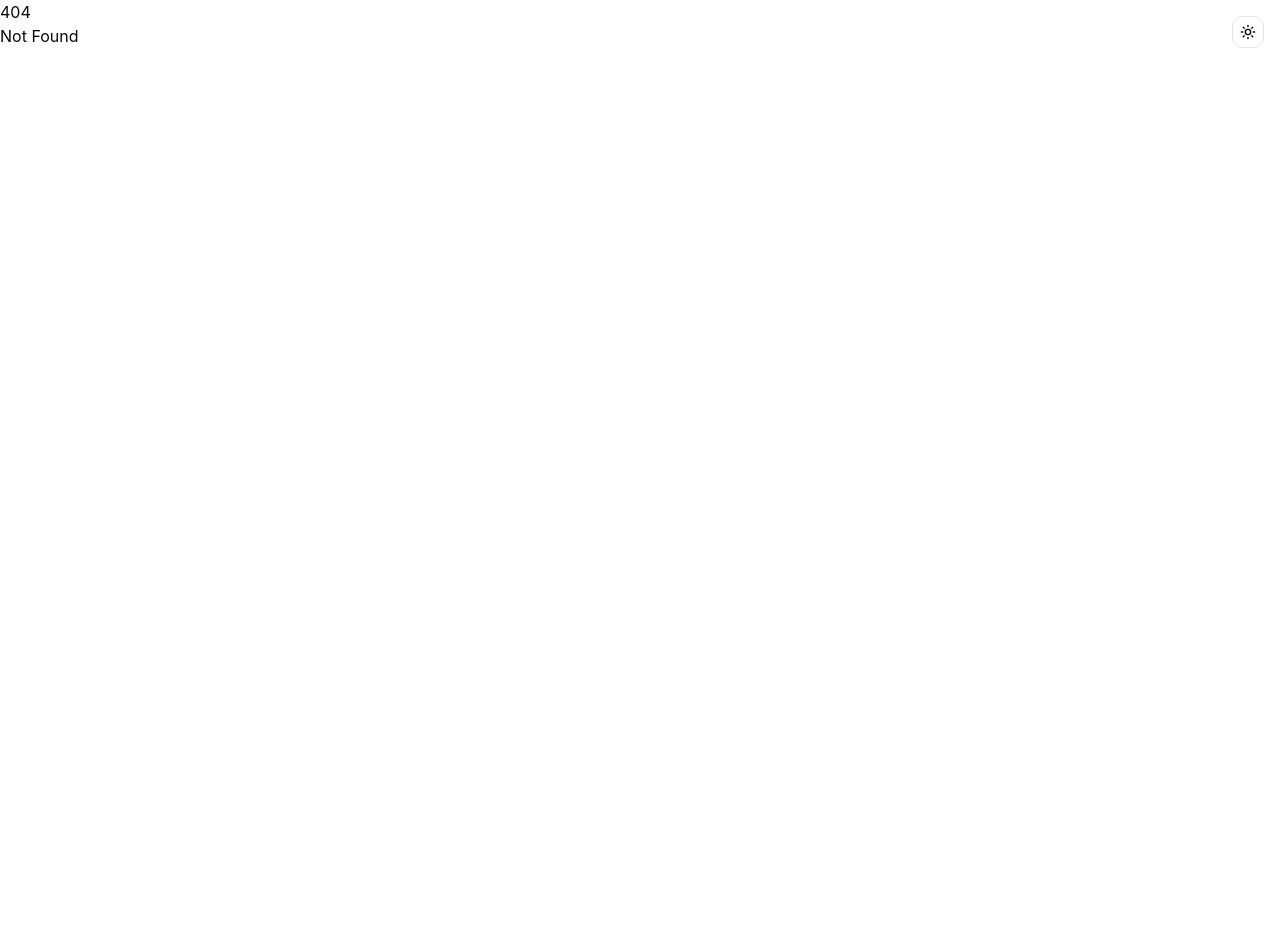
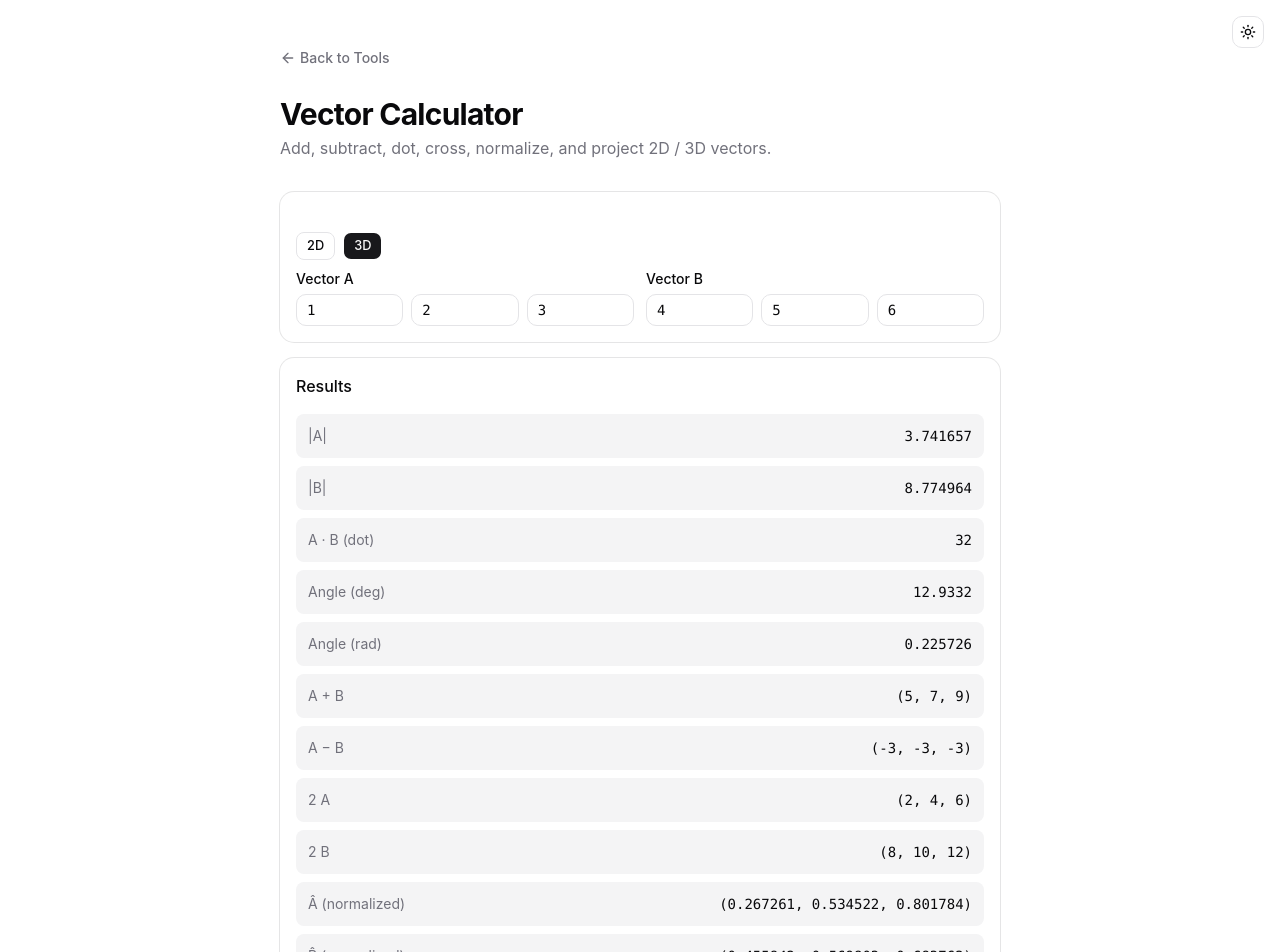
Before and after one commit to orykr/tool.ory.kr, a SvelteKit app in the folder frontend/: page /vector in a window 1280 px wide. Before the commit this address had no page. Shown: the top 952 px of the page. Before the commit the page ends 800 px from the top, so only its background shows below. Built offline with nearby package versions, Linux system fonts and the light colour scheme.

Commit message:
feat(vector): add 2D/3D vector calculator (dot/cross/proj/normalize)

```diff
--- a/frontend/src/routes/+page.svelte
+++ b/frontend/src/routes/+page.svelte
@@ -646,6 +646,11 @@
 			href: "/bpm",
 			title: "BPM / Tempo Tools",
 			description: "Tap to find BPM, compute note delays, and play a metronome."
+		},
+		{
+			href: "/vector",
+			title: "Vector Calculator",
+			description: "Add, subtract, dot, cross, normalize, and project 2D/3D vectors."
 		}
 	];
 </script>
--- /dev/null
+++ b/frontend/src/routes/vector/+page.svelte
@@ -0,0 +1,185 @@
+<script lang="ts">
+	import * as Card from "$lib/components/ui/card/index.js";
+	import { Button } from "$lib/components/ui/button/index.js";
+	import { Input } from "$lib/components/ui/input/index.js";
+	import { Label } from "$lib/components/ui/label/index.js";
+	import ArrowLeft from "@lucide/svelte/icons/arrow-left";
+
+	let mode = $state<"2d" | "3d">("3d");
+	let aX = $state(1);
+	let aY = $state(2);
+	let aZ = $state(3);
+	let bX = $state(4);
+	let bY = $state(5);
+	let bZ = $state(6);
+
+	let A = $derived(mode === "3d" ? [Number(aX), Number(aY), Number(aZ)] : [Number(aX), Number(aY)]);
+	let B = $derived(mode === "3d" ? [Number(bX), Number(bY), Number(bZ)] : [Number(bX), Number(bY)]);
+
+	function dot(a: number[], b: number[]): number {
+		let s = 0;
+		for (let i = 0; i < a.length; i++) s += a[i] * b[i];
+		return s;
+	}
+
+	function magnitude(a: number[]): number {
+		return Math.sqrt(dot(a, a));
+	}
+
+	function cross3(a: number[], b: number[]): number[] {
+		return [
+			a[1] * b[2] - a[2] * b[1],
+			a[2] * b[0] - a[0] * b[2],
+			a[0] * b[1] - a[1] * b[0]
+		];
+	}
+
+	function cross2(a: number[], b: number[]): number {
+		return a[0] * b[1] - a[1] * b[0];
+	}
+
+	function add(a: number[], b: number[]): number[] {
+		return a.map((v, i) => v + b[i]);
+	}
+
+	function sub(a: number[], b: number[]): number[] {
+		return a.map((v, i) => v - b[i]);
+	}
+
+	function scale(a: number[], s: number): number[] {
+		return a.map((v) => v * s);
+	}
+
+	function normalize(a: number[]): number[] {
+		const m = magnitude(a);
+		return m === 0 ? a.map(() => 0) : a.map((v) => v / m);
+	}
+
+	function fmt(n: number, digits = 6): string {
+		if (!Number.isFinite(n)) return "—";
+		const s = n.toFixed(digits);
+		return s.replace(/\.?0+$/, "");
+	}
+
+	function fmtVec(v: number[]): string {
+		return `(${v.map((x) => fmt(x)).join(", ")})`;
+	}
+
+	let result = $derived.by(() => {
+		const ma = magnitude(A);
+		const mb = magnitude(B);
+		const dotProd = dot(A, B);
+		const cosTheta = ma === 0 || mb === 0 ? 0 : dotProd / (ma * mb);
+		const angle = Math.acos(Math.max(-1, Math.min(1, cosTheta)));
+		return {
+			a: A,
+			b: B,
+			ma,
+			mb,
+			dot: dotProd,
+			angleRad: angle,
+			angleDeg: (angle * 180) / Math.PI,
+			sum: add(A, B),
+			diff: sub(A, B),
+			scaledA: scale(A, 2),
+			scaledB: scale(B, 2),
+			normA: normalize(A),
+			normB: normalize(B),
+			cross: mode === "3d" ? cross3(A, B) : null,
+			cross2d: mode === "2d" ? cross2(A, B) : null,
+			projection:
+				dot(B, B) === 0
+					? null
+					: scale(B, dot(A, B) / dot(B, B))
+		};
+	});
+</script>
+
+<main class="container mx-auto max-w-3xl px-6 py-12">
+	<nav class="mb-6">
+		<a
+			href="/"
+			class="text-muted-foreground hover:text-foreground inline-flex items-center gap-1 text-sm font-medium transition-colors"
+		>
+			<ArrowLeft class="h-4 w-4" />
+			Back to Tools
+		</a>
+	</nav>
+
+	<header class="mb-8">
+		<h1 class="text-3xl font-bold tracking-tight">Vector Calculator</h1>
+		<p class="text-muted-foreground mt-1">
+			Add, subtract, dot, cross, normalize, and project 2D / 3D vectors.
+		</p>
+	</header>
+
+	<Card.Root class="mb-4">
+		<Card.Content class="space-y-3 pt-6">
+			<div class="flex gap-2">
+				<Button variant={mode === "2d" ? "default" : "outline"} size="sm" onclick={() => (mode = "2d")}>2D</Button>
+				<Button variant={mode === "3d" ? "default" : "outline"} size="sm" onclick={() => (mode = "3d")}>3D</Button>
+			</div>
+
+			<div class="grid gap-3 sm:grid-cols-2">
+				<div class="space-y-2">
+					<Label>Vector A</Label>
+					<div class="grid gap-2 {mode === '3d' ? 'grid-cols-3' : 'grid-cols-2'}">
+						<Input type="number" step="any" bind:value={aX} class="font-mono" />
+						<Input type="number" step="any" bind:value={aY} class="font-mono" />
+						{#if mode === "3d"}
+							<Input type="number" step="any" bind:value={aZ} class="font-mono" />
+						{/if}
+					</div>
+				</div>
+				<div class="space-y-2">
+					<Label>Vector B</Label>
+					<div class="grid gap-2 {mode === '3d' ? 'grid-cols-3' : 'grid-cols-2'}">
+						<Input type="number" step="any" bind:value={bX} class="font-mono" />
+						<Input type="number" step="any" bind:value={bY} class="font-mono" />
+						{#if mode === "3d"}
+							<Input type="number" step="any" bind:value={bZ} class="font-mono" />
+						{/if}
+					</div>
+				</div>
+			</div>
+		</Card.Content>
+	</Card.Root>
+
+	<Card.Root>
+		<Card.Header><Card.Title class="text-base">Results</Card.Title></Card.Header>
+		<Card.Content>
+			<dl class="space-y-2 text-sm">
+				{#each [
+					{ k: "|A|", v: fmt(result.ma) },
+					{ k: "|B|", v: fmt(result.mb) },
+					{ k: "A · B (dot)", v: fmt(result.dot) },
+					{ k: "Angle (deg)", v: fmt(result.angleDeg, 4) },
+					{ k: "Angle (rad)", v: fmt(result.angleRad, 6) },
+					{ k: "A + B", v: fmtVec(result.sum) },
+					{ k: "A − B", v: fmtVec(result.diff) },
+					{ k: "2 A", v: fmtVec(result.scaledA) },
+					{ k: "2 B", v: fmtVec(result.scaledB) },
+					{ k: "Â (normalized)", v: fmtVec(result.normA) },
+					{ k: "B̂ (normalized)", v: fmtVec(result.normB) },
+					{ k: "proj_B(A)", v: result.projection ? fmtVec(result.projection) : "(B is zero)" }
+				] as item, i (i)}
+					<div class="bg-muted flex justify-between rounded-md p-3">
+						<dt class="text-muted-foreground">{item.k}</dt>
+						<dd class="font-mono">{item.v}</dd>
+					</div>
+				{/each}
+				{#if result.cross}
+					<div class="bg-muted flex justify-between rounded-md p-3">
+						<dt class="text-muted-foreground">A × B (cross)</dt>
+						<dd class="font-mono">{fmtVec(result.cross)}</dd>
+					</div>
+				{:else if result.cross2d !== null}
+					<div class="bg-muted flex justify-between rounded-md p-3">
+						<dt class="text-muted-foreground">A × B (2D z-comp)</dt>
+						<dd class="font-mono">{fmt(result.cross2d)}</dd>
+					</div>
+				{/if}
+			</dl>
+		</Card.Content>
+	</Card.Root>
+</main>
```
Also changed, not shown: 1 other file (tests, documents, lock files or other folders).
